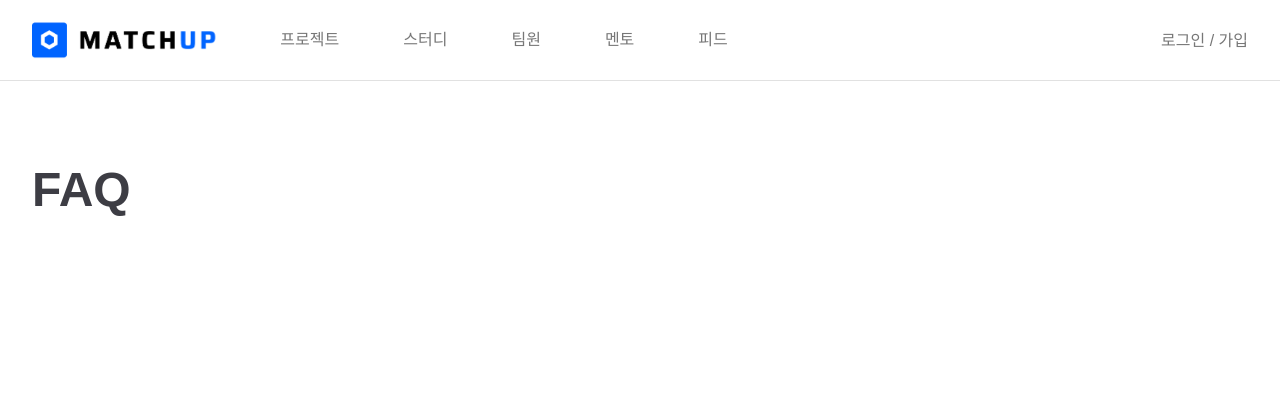
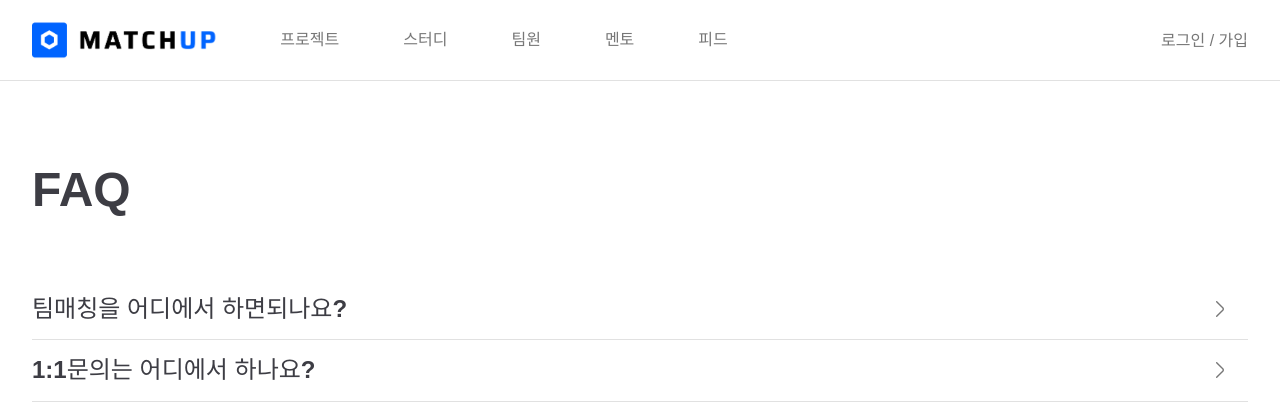
Before and after one commit to SWM14-HumanError/Match-Up-Frontend, a React (Vite) app: page /faq in a window 1280 px wide. Shown: the top 418 px of the page. Built offline with nearby package versions, Linux system fonts and the light colour scheme; a web font is replaced by a local one.

Commit message:
Feat: 공지사항, FAQ 페이지 더미 컴포넌트 추가

```diff
--- /dev/null
+++ b/src/components/FoldListComponent.tsx
@@ -0,0 +1,30 @@
+import React, {useState} from 'react';
+import RightArrow from './svgs/RightArrow.tsx';
+
+interface IFoldListComponent {
+  title: string;
+  children?: React.ReactNode;
+}
+function FoldListComponent({title, children}: IFoldListComponent) {
+  const [isFold, setIsFold] = useState<boolean>(true);
+
+  return (
+    <li>
+      <div className='fold_action_layout'
+           onClick={() => setIsFold(prev => !prev)}>
+        <h2>{title}</h2>
+        <button className='image_button'>
+          <RightArrow width={8} height={16} rotate={isFold ? 0 : 90}/>
+        </button>
+      </div>
+
+      { !isFold && (
+        <div className='fold_content_layout'>
+          {children}
+        </div>
+      )}
+    </li>
+  );
+}
+
+export default FoldListComponent;
--- a/src/pages/DummyPages/Announcement.tsx
+++ b/src/pages/DummyPages/Announcement.tsx
@@ -1,7 +1,9 @@
 import Navigation from '../../components/navigation/Navigation.tsx';
+import FoldListComponent from '../../components/FoldListComponent.tsx';
 import Footer from '../../components/Footer.tsx';
 
 import '../../styles/MainProjectPage.scss';
+import '../../styles/FoldListPage.scss';
 
 function Announcement() {
   return (
@@ -9,7 +11,12 @@ function Announcement() {
       <Navigation/>
       <div className='main_layout'>
         <h1>공지사항</h1>
-        {Array.from({length: 40}).map(() => (<br/>))}
+        <ul className='fold_list_layout'>
+          <FoldListComponent title='MatchUP에 오신걸 환영합니다'>
+            공지사항 메세지 입니다.
+          </FoldListComponent>
+        </ul>
+        {Array.from({length: 20}).map(() => (<br/>))}
       </div>
 
       <Footer/>
--- a/src/pages/DummyPages/FAQ.tsx
+++ b/src/pages/DummyPages/FAQ.tsx
@@ -1,7 +1,9 @@
 import Navigation from '../../components/navigation/Navigation.tsx';
+import FoldListComponent from '../../components/FoldListComponent.tsx';
 import Footer from '../../components/Footer.tsx';
 
 import '../../styles/MainProjectPage.scss';
+import '../../styles/FoldListPage.scss';
 
 function FAQ() {
   return (
@@ -9,6 +11,14 @@ function FAQ() {
       <Navigation/>
       <div className='main_layout'>
         <h1>FAQ</h1>
+        <ul className='fold_list_layout'>
+          <FoldListComponent title='팀매칭을 어디에서 하면되나요?'>
+            로그인을 한 뒤 팀원으로 지원해도 되고, 가입된 팀이라면 팀원을 찾아 초대하기 버튼을 눌러 프로젝트/스터디에 초대할 수 있습니다.
+          </FoldListComponent>
+          <FoldListComponent title='1:1문의는 어디에서 하나요?'>
+            페이지 하단에 있는 고객센터의 1:1문의를 눌러 문의해주시면 됩니다
+          </FoldListComponent>
+        </ul>
         {Array.from({length: 40}).map(() => (<br/>))}
       </div>
 
--- /dev/null
+++ b/src/styles/FoldListPage.scss
@@ -0,0 +1,22 @@
+ul.fold_list_layout {
+  list-style: none;
+  padding: 0;
+
+  h2 {
+    font-size: 24px;
+    margin: 16px 0;
+  }
+
+  .fold_action_layout {
+    display: flex;
+    justify-content: space-between;
+    align-items: baseline;
+
+    border-bottom: 1px solid #E1E1E1;
+  }
+
+  .fold_content_layout {
+    padding: 16px;
+    border-bottom: 1px solid #E1E1E1;
+  }
+}
```
